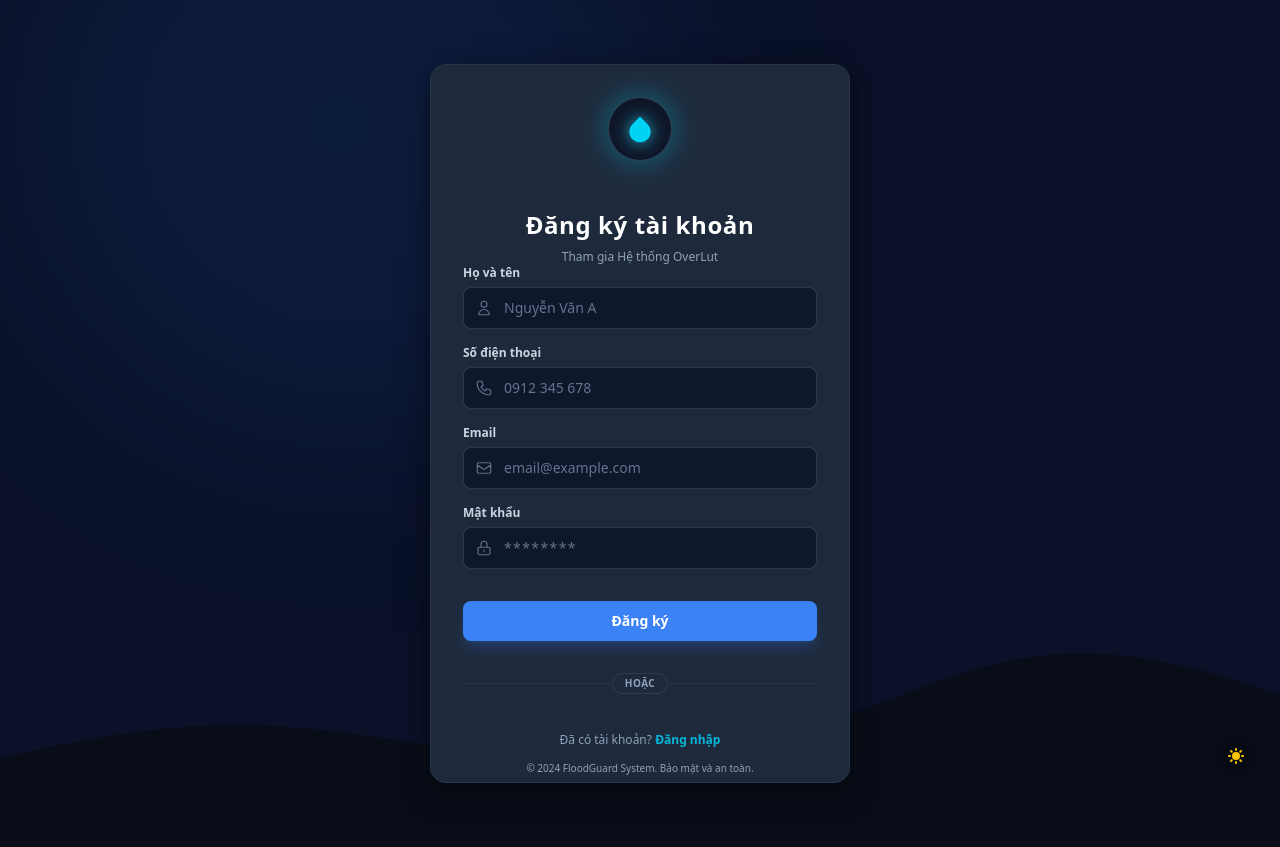
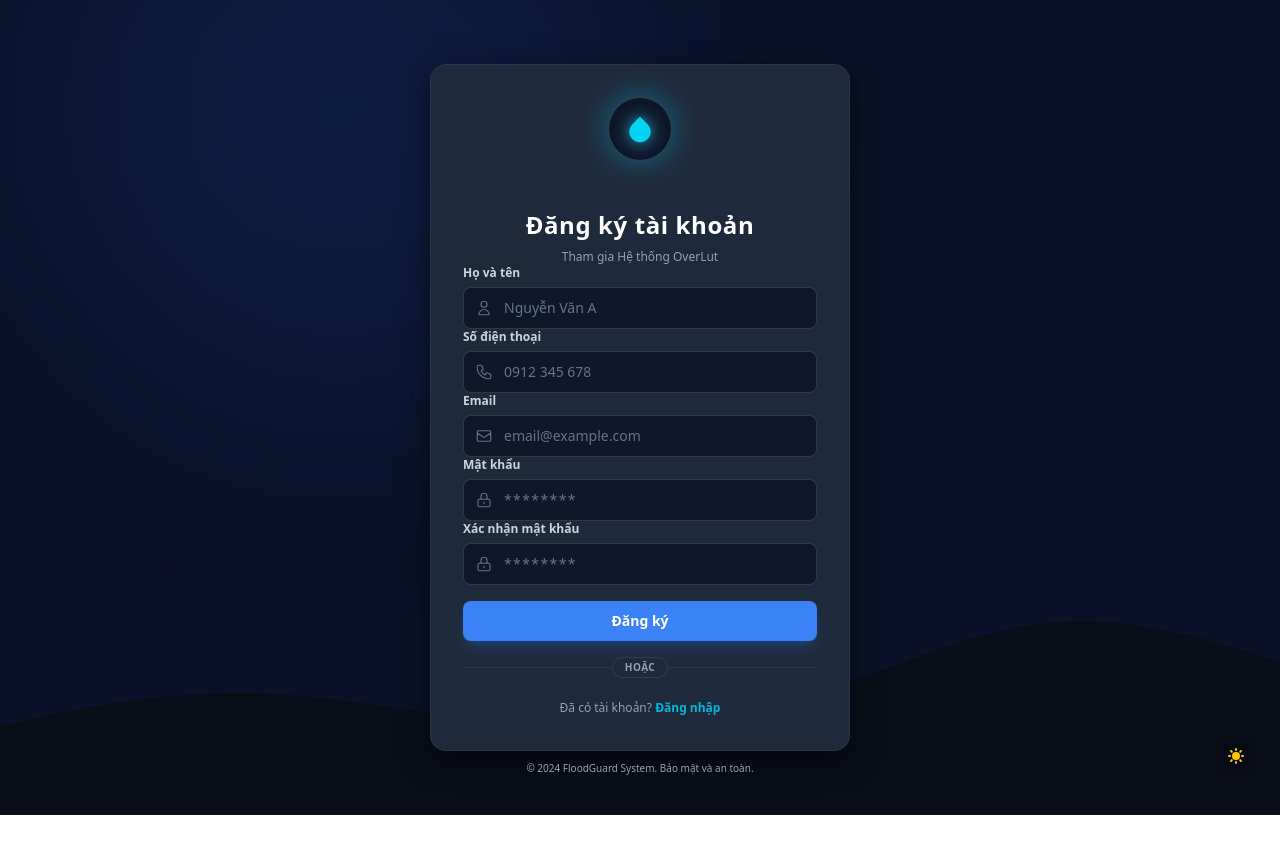
Before and after one commit to Tad-Min/SWD392, a React (Vite) app in the folder FEOverLut/FEOVERLUT/: page /Register in a window 1280 px wide. After the commit the page ends 815 px from the top, so only its background shows below. Built offline with nearby package versions, Linux system fonts and the light colour scheme; no server answers.

Commit message:
Ui login and register

```diff
--- a/FEOverLut/FEOVERLUT/package.json
+++ b/FEOverLut/FEOVERLUT/package.json
@@ -17,7 +17,9 @@
     "react-dom": "^19.2.0",
     "react-haiku": "^2.4.1",
     "react-router-dom": "^7.13.0",
-    "tailwindcss": "^4.1.18"
+    "react-toastify": "^11.0.5",
+    "tailwindcss": "^4.1.18",
+    "toast": "^0.5.4"
   },
   "devDependencies": {
     "@eslint/js": "^9.39.1",
--- a/FEOverLut/FEOVERLUT/src/features/auth/api/authApi.js
+++ b/FEOverLut/FEOVERLUT/src/features/auth/api/authApi.js
@@ -1,21 +1,21 @@
 import api from "../../../config/axios";
 
 export const loginApi = async (data) => {
-    const response = await api.post("/Auth/Login", data);
+    const response = await api.post("Auth/Login", data);
     return response.data;
 };
 
 export const registerApi = async (data) => {
-    const response = await api.post("/Auth/Register", data);
+    const response = await api.post("Auth/Register", data);
     return response.data;
 };
 
 export const logoutApi = async () => {
-    const response = await api.post("/Auth/Logout");
+    const response = await api.post("Auth/Logout");
     return response.data;
 };
 
 export const refreshTokenApi = async () => {
-    const response = await api.post("/Auth/RefreshToken");
+    const response = await api.post("Auth/RefreshToken");
     return response.data;
 };
--- a/FEOverLut/FEOVERLUT/src/features/auth/hook/useAuth.js
+++ b/FEOverLut/FEOVERLUT/src/features/auth/hook/useAuth.js
@@ -9,11 +9,50 @@ export const useLogin = () => {
         setLoading(true);
         setError(null);
         try {
-            const response = await loginApi(email, password);
-            localStorage.setItem('user', JSON.stringify(response.data.userId))
-            localStorage.setItem('accessToken', response.data.accessToken);
-            localStorage.setItem('refreshToken', response.data.refreshToken);
-            return response.data;
+            const response = await loginApi({ email, password });
+            localStorage.setItem('userId', response.userId);
+            localStorage.setItem('name', response.userName);
+            localStorage.setItem('token', response.token);
+            localStorage.setItem('refreshToken', response.refreshToken);
+            return response;
+        } catch (error) {
+            setError(error.message);
+            throw error.message;
+        } finally {
+            setLoading(false);
+        }
+    };
+
+    return {
+        isLoading,
+        error,
+        login,
+    };
+};
+
+export const useLogout = () => {
+    const logout = async () => {
+        localStorage.removeItem('userId');
+        localStorage.removeItem('name');
+        localStorage.removeItem('token');
+        localStorage.removeItem('refreshToken');
+    };
+
+    return {
+        logout,
+    };
+};
+
+export const useRegister = () => {
+    const [isLoading, setLoading] = useState(false);
+    const [error, setError] = useState(null);
+
+    const register = async (email, phone, password, confirmPassword) => {
+        setLoading(true);
+        setError(null);
+        try {
+            const response = await registerApi({ email, phone, password, confirmPassword });
+            return response;
         } catch (error) {
             setError(error);
             throw error;
@@ -25,6 +64,6 @@ export const useLogin = () => {
     return {
         isLoading,
         error,
-        login,
+        register,
     };
 };
--- a/FEOverLut/FEOVERLUT/src/main.jsx
+++ b/FEOverLut/FEOVERLUT/src/main.jsx
@@ -2,9 +2,23 @@ import { StrictMode } from 'react'
 import { createRoot } from 'react-dom/client'
 import './css/index.css'
 import App from './App.jsx'
+import { ToastContainer } from 'react-toastify';
+import 'react-toastify/dist/ReactToastify.css';
 
 createRoot(document.getElementById('root')).render(
   <StrictMode>
     <App />
+    <ToastContainer
+      position="top-right"
+      autoClose={5000}
+      hideProgressBar={false}
+      newestOnTop={false}
+      closeOnClick
+      rtl={false}
+      pauseOnFocusLoss
+      draggable
+      pauseOnHover
+      theme="dark"
+    />
   </StrictMode>,
 )
--- a/FEOverLut/FEOVERLUT/src/page/Login.jsx
+++ b/FEOverLut/FEOVERLUT/src/page/Login.jsx
@@ -1,6 +1,7 @@
 import { useState, useEffect } from 'react';
 import { useNavigate } from 'react-router-dom';
 import { useLogin } from '../features/auth/hook/useAuth';
+import { toast } from 'react-toastify';
 
 function Login() {
     const navigate = useNavigate();
@@ -17,8 +18,9 @@ function Login() {
         try {
             await login(email, password);
             navigate('/');
+            toast.success('Đăng nhập thành công');
         } catch (error) {
-            console.error('Login failed:', error);
+            toast.error(error);
         }
     };
 
--- a/FEOverLut/FEOVERLUT/src/page/Register.jsx
+++ b/FEOverLut/FEOVERLUT/src/page/Register.jsx
@@ -1,10 +1,25 @@
 import { useState, useEffect } from 'react';
+import { useRegister } from '../features/auth/hook/useAuth';
 
 function Register() {
     const [fullName, setFullName] = useState('');
     const [phone, setPhone] = useState('');
     const [email, setEmail] = useState('');
     const [password, setPassword] = useState('');
+    const [confirmPassword, setConfirmPassword] = useState('');
+
+    const { register, isLoading, error } = useRegister();
+
+    const handleSubmit = async (e) => {
+        e.preventDefault();
+        try {
+            await register(email, phone, password, confirmPassword);
+            navigate('/login');
+            toast.success('Đăng ký thành công');
+        } catch (error) {
+            toast.error(error.message);
+        }
+    };
 
     // Background animation and theme state
     const [mousePos, setMousePos] = useState({ x: 0, y: 0 });
@@ -101,6 +116,8 @@ function Register() {
 
                 {/* Form Section */}
                 <div className="space-y-4">
+                    <form onSubmit={handleSubmit}>
+                        {error && <p className="bg-red-500 text-white p-2 mt-2 rounded-lg text-sm">{error.message}</p>}
                         {/* Full Name Field */}
                         <div>
                             <label className={`block text-xs font-semibold ${isDarkMode ? 'text-slate-300' : 'text-slate-700'} mb-1.5 transition-colors duration-500`}>
@@ -225,9 +242,40 @@ function Register() {
                             </div>
                         </div>
 
+                        {/* Confirm Password Field */}
+                        <div>
+                            <label className={`block text-xs font-semibold ${isDarkMode ? 'text-slate-300' : 'text-slate-700'} mb-1.5 transition-colors duration-500`}>
+                                Xác nhận mật khẩu
+                            </label>
+                            <div className="relative">
+                                <div className="absolute inset-y-0 left-0 pl-3 flex items-center pointer-events-none">
+                                    <svg
+                                        className="w-[18px] h-[18px] text-slate-500"
+                                        fill="none"
+                                        stroke="currentColor"
+                                        viewBox="0 0 24 24"
+                                    >
+                                        <path
+                                            strokeLinecap="round"
+                                            strokeLinejoin="round"
+                                            strokeWidth={1.5}
+                                            d="M12 15v2m-6 4h12a2 2 0 002-2v-6a2 2 0 00-2-2H6a2 2 0 00-2 2v6a2 2 0 002 2zm10-10V7a4 4 0 00-8 0v4h8z"
+                                        />
+                                    </svg>
+                                </div>
+                                <input
+                                    type="password"
+                                    value={confirmPassword}
+                                    onChange={(e) => setConfirmPassword(e.target.value)}
+                                    className={`w-full pl-10 pr-4 py-2.5 ${theme.inputBg} border ${theme.inputBorder} rounded-lg text-sm ${theme.inputText} placeholder-slate-500 focus:ring-1 focus:ring-blue-500 focus:border-blue-500 outline-none transition-all tracking-widest duration-500`}
+                                    placeholder="********"
+                                />
+                            </div>
+                        </div>
+
                         {/* Register Button */}
-                    <button className="w-full bg-[#3B82F6] text-white py-2.5 rounded-lg text-sm font-semibold hover:bg-blue-600 transition-colors shadow-lg shadow-blue-500/20 mt-4">
-                        Đăng ký
+                        <button type='submit' disabled={isLoading} className="w-full bg-[#3B82F6] text-white py-2.5 rounded-lg text-sm font-semibold hover:bg-blue-600 transition-colors shadow-lg shadow-blue-500/20 mt-4">
+                            {isLoading ? 'Đang xử lý...' : 'Đăng ký'}
                         </button>
 
                         {/* Separator */}
@@ -249,6 +297,7 @@ function Register() {
                                 Đăng nhập
                             </a>
                         </div>
+                    </form>
                 </div>
             </div>
 
```
Also changed, not shown: 2 other files (tests, documents, lock files or other folders). Lines whose indentation alone changed are shown as unchanged.
